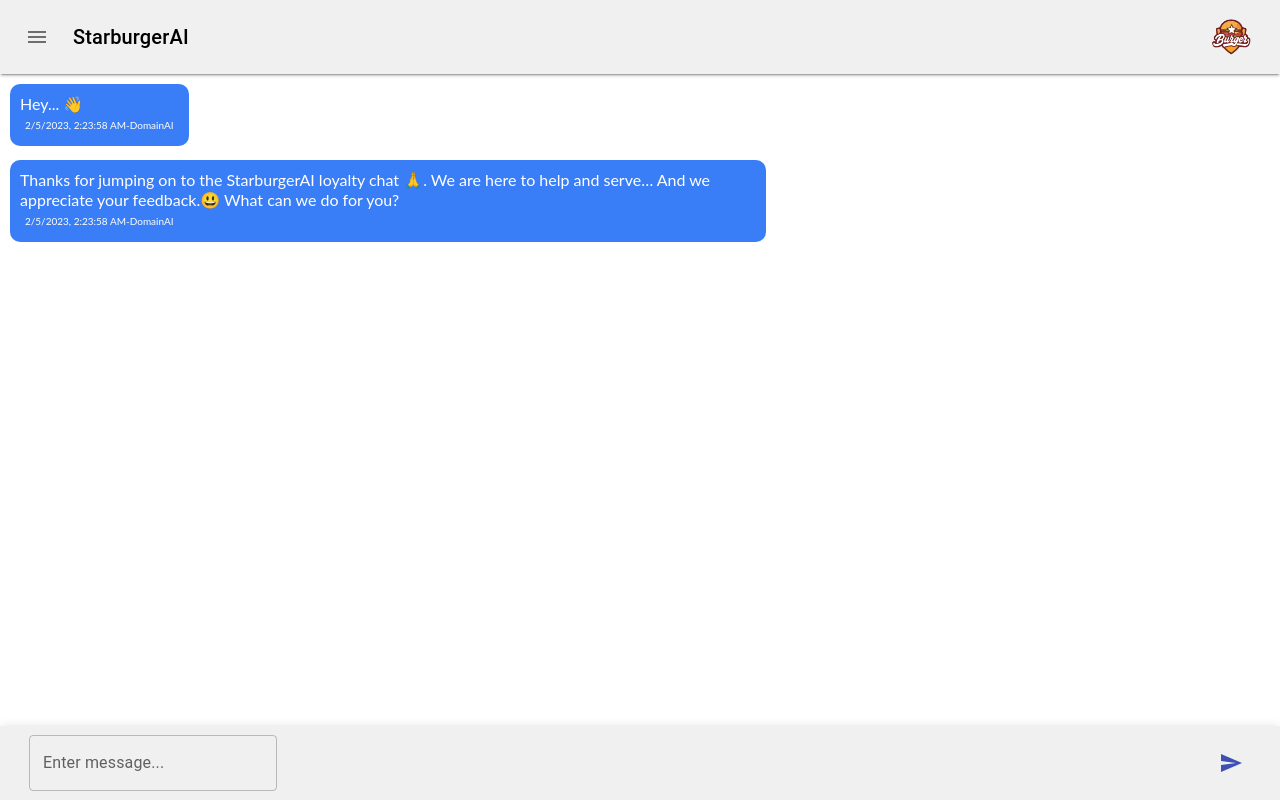
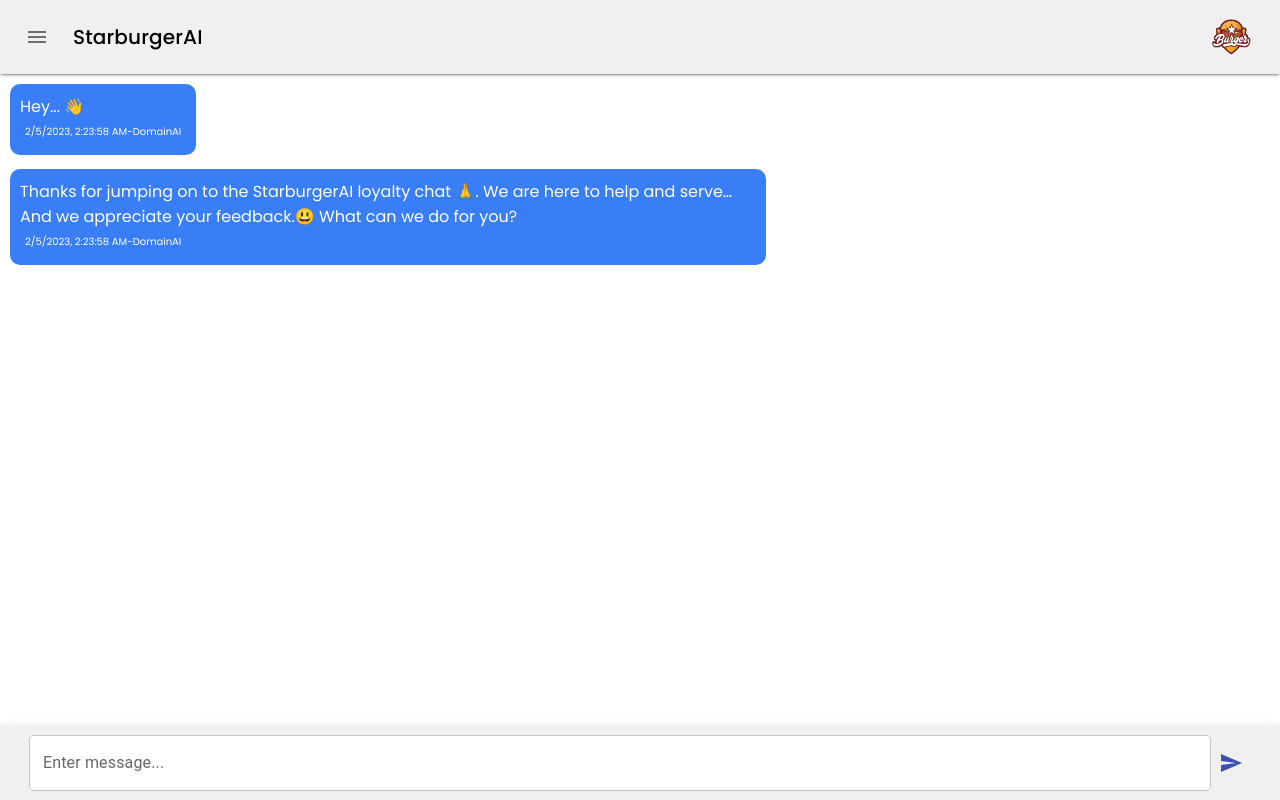
Before and after one commit to Ollstar/domainai, a Next.js app in the folder domainai/: page / in a window 1280 px wide. Built offline with nearby package versions, Linux system fonts and the light colour scheme.

Commit message:
fonts and input

```diff
--- a/domainai/pages/index.js
+++ b/domainai/pages/index.js
@@ -36,7 +36,7 @@
   overflow: "scroll",
   bottom: "0",
   top: "0",
-  marginLeft:`-${drawerWidth}px`,
+  marginLeft: `-${drawerWidth}px`,
   marginBottom: "56px",
 
 
@@ -83,26 +83,23 @@
 export function BottomAppBar({ open, onSubmit, setMessageInput, messageInput, isLoading }) {
   return (
     <React.Fragment>
-      <AppBar position="fixed" sx={{ bottom:"0",top:"auto", padding:"5px", backgroundColor: "rgb(240,240,240)" }}>
+      <AppBar position="fixed" sx={{ bottom: "0", top: "auto", padding: "5px", backgroundColor: "rgb(240,240,240)" }}>
         <Toolbar>
-<Grid container>
 
-<Grid item xs={10}>
-          <form onSubmit={onSubmit}>
               <TextField
                 id="outlined-basic"
                 label="Enter message..."
                 variant="outlined"
+                fontFamily="typo"
                 value={messageInput}
                 color='primary'
                 disabled={isLoading}
+                onSubmit={onSubmit}
+                sx={{ width: "100%", backgroundColor: "white" }}
                 onChange={e => setMessageInput(e.target.value)}
                 onKeyDown={e => { if (e.key === 'Enter') onSubmit(e) }}
               >
-          <Box sx={{ flexGrow: 1 }} />
               </TextField>
-          </form>
-</Grid>
 
             <Box sx={{ flexGrow: 1 }} />
             <IconButton
@@ -111,9 +108,8 @@
               disabled={isLoading || open}
               onClick={onSubmit}
             >
-              {isLoading ? <CircularProgress size={24}/> :  <SendIcon />}
+              {isLoading ? <CircularProgress size={24} /> : <SendIcon />}
             </IconButton>
-</Grid>
         </Toolbar>
       </AppBar>
     </React.Fragment>
@@ -206,9 +202,14 @@
         dark: '#ba000d',
         contrastText: '#000',
       },
-      typography: {
-        fontFamily: 'Poppins',
-      }
+      root: {
+        fontFamily: 'Poppins'
+      },
+      messageLeft: {
+        backgroundColor: 'Poppins'
+      }, messageRight: {
+        backgroundColor: 'Poppins'
+      },
     },
   }); const [open, setOpen] = React.useState(false);
 
@@ -222,12 +223,12 @@
   return (
     <ThemeProvider theme={theme}>
       <Head>
-        <link href="https://fonts.googleapis.com/css2?family=Poppins:wght@400;500;600;700&display=swap" rel="stylesheet"/>
+        <link href="https://fonts.googleapis.com/css2?family=Poppins:wght@400;500;600;700&display=swap" rel="stylesheet" />
 
       </Head>
 
       <Box sx={{ display: 'flex' }}>
-      <AppBar position="fixed" open={open} elevation={2} sx={{padding:"5px", backgroundColor: "rgb(240,240,240)" }}>
+        <AppBar position="fixed" open={open} elevation={2} sx={{ padding: "5px", backgroundColor: "rgb(240,240,240)" }}>
 
           <Toolbar>
             <IconButton
@@ -239,12 +240,12 @@
             >
               <MenuIcon />
             </IconButton>
-          <Typography variant="h6" color="black" noWrap component="div" sx={{ flexGrow: 1 }}>
+            <Typography variant="h6" fontFamily={"poppins"} color="black" noWrap component="div" sx={{ flexGrow: 1 }}>
               StarburgerAI
             </Typography>
 
 
-          <Box sx={{flexGrow: 1}} />
+            <Box sx={{ flexGrow: 1 }} />
             <Avatar alt="domainailogo.png" src="/starb.png" />
           </Toolbar>
         </AppBar>
@@ -278,26 +279,26 @@
         <Box>
 
           <Main ref={scrollableContainerRef}  >
-      <DrawerHeader/>
+            <DrawerHeader />
             <div className={styles.messageContainer}>
               <Message
                 author="DomainAI"
                 text="Hey... 👋"
-            timestamp= {<NoSsr>{timestamp}</NoSsr>}>
+                timestamp={<NoSsr>{timestamp}</NoSsr>}>
               </Message>
             </div>
             <div className={styles.messageContainer}>
               <Message
                 author="DomainAI"
                 text="Thanks for jumping on to the StarburgerAI loyalty chat 🙏.  We are here to help and serve… And we appreciate your feedback.😃 What can we do for you?"
-            timestamp= {<NoSsr>{timestamp}</NoSsr>}>
+                timestamp={<NoSsr>{timestamp}</NoSsr>}>
               </Message>
             </div>
 
             {conversation.map((message, index) => (
               <div key={index} className={styles.messageContainer} >
                 <Message
-                     className = {message.author === "User" ? styles.messageRight : styles.messageLeft}
+                  className={message.author === "User" ? styles.messageRight : styles.messageLeft}
                   author={message.author}
                   text={message.text}
                   timestamp={message.timestamp}>
@@ -306,7 +307,7 @@
             ))}
 
             <div style={{ clear: "both" }}></div>
-        <DrawerFooter/>
+            <DrawerFooter />
 
           </Main>
 
@@ -314,7 +315,7 @@
 
         </Box>
 
-          <BottomAppBar isLoading={isLoading} open={open} onSubmit={onSubmit} setMessageInput={setMessageInput} messageInput={messageInput}/>
+        <BottomAppBar isLoading={isLoading} open={open} onSubmit={onSubmit} setMessageInput={setMessageInput} messageInput={messageInput} />
 
       </Box>
     </ThemeProvider>
--- a/domainai/styles/index.module.css
+++ b/domainai/styles/index.module.css
@@ -1,3 +1,5 @@
+
+@import url("https://fonts.googleapis.com/css?family=Poppins:400,500,600,700&display=swap");
 .messageRight {
     text-align: right;
     background-color: #E9E9EB;
@@ -5,9 +7,9 @@
     padding: 10px;
     float: right;
     color: black;
-    font-family: "lato", sans-serif;
     font-size: 16px;
     max-width: 60%;
+    font-family: poppins;
 
   }
 
@@ -19,8 +21,11 @@
     padding: 10px;
     float: left;
     color: white;
-    font-family: "lato", sans-serif;
     max-width: 60%;
+    font-family: poppins;
+
+
+
 
   }
   .scrollableContainer {
@@ -45,7 +50,7 @@
     font-size: 10px;
     padding: 5px;
     color: white;
-    font-family: "lato", sans-serif;
+    font-family: poppins;
 
   }
 
@@ -53,6 +58,6 @@
     font-size: 10px;
     padding: 5px;
     color: black;
-    font-family: "lato", sans-serif;
+    font-family: poppins;
 
   }
```
Lines whose indentation alone changed are shown as unchanged.
